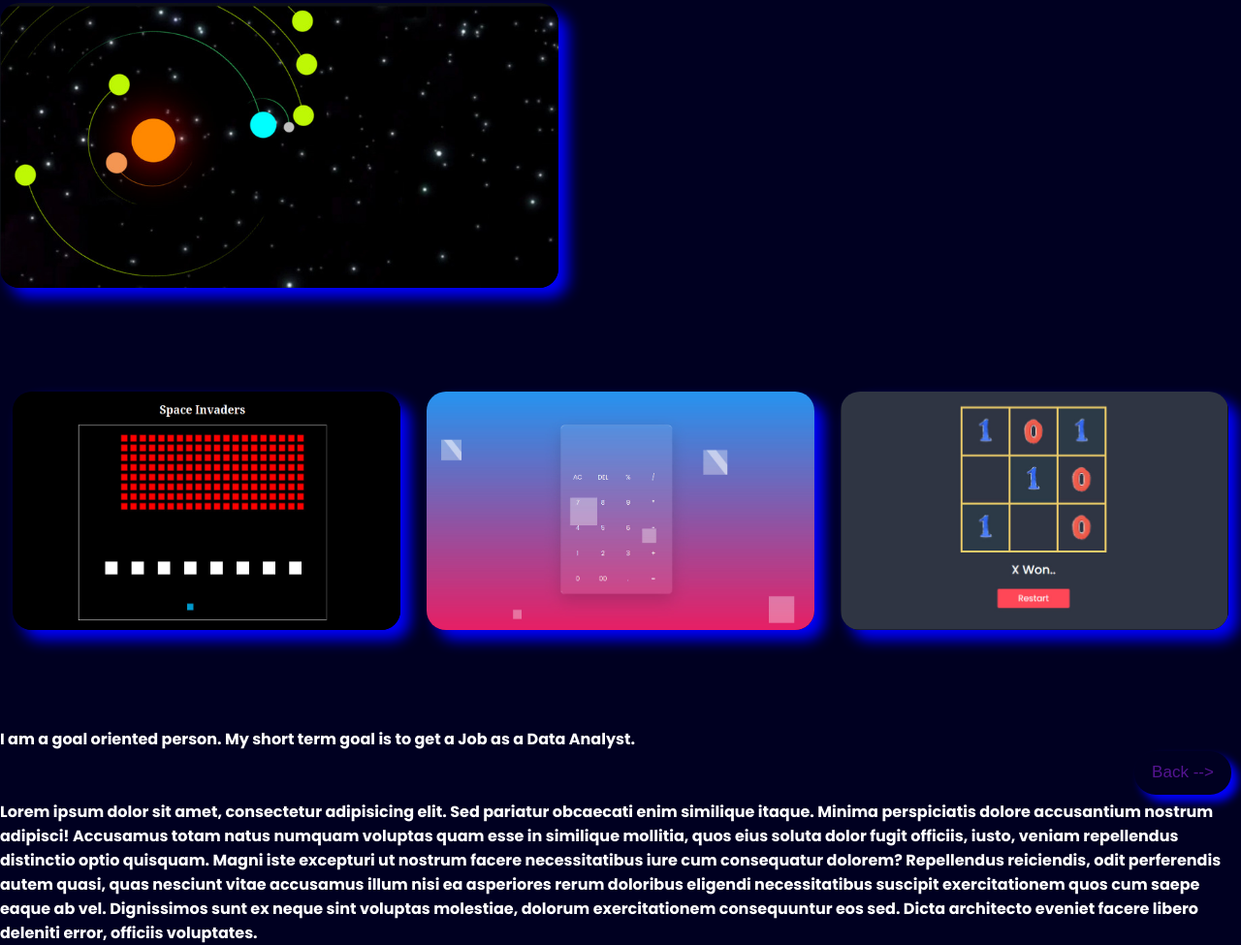
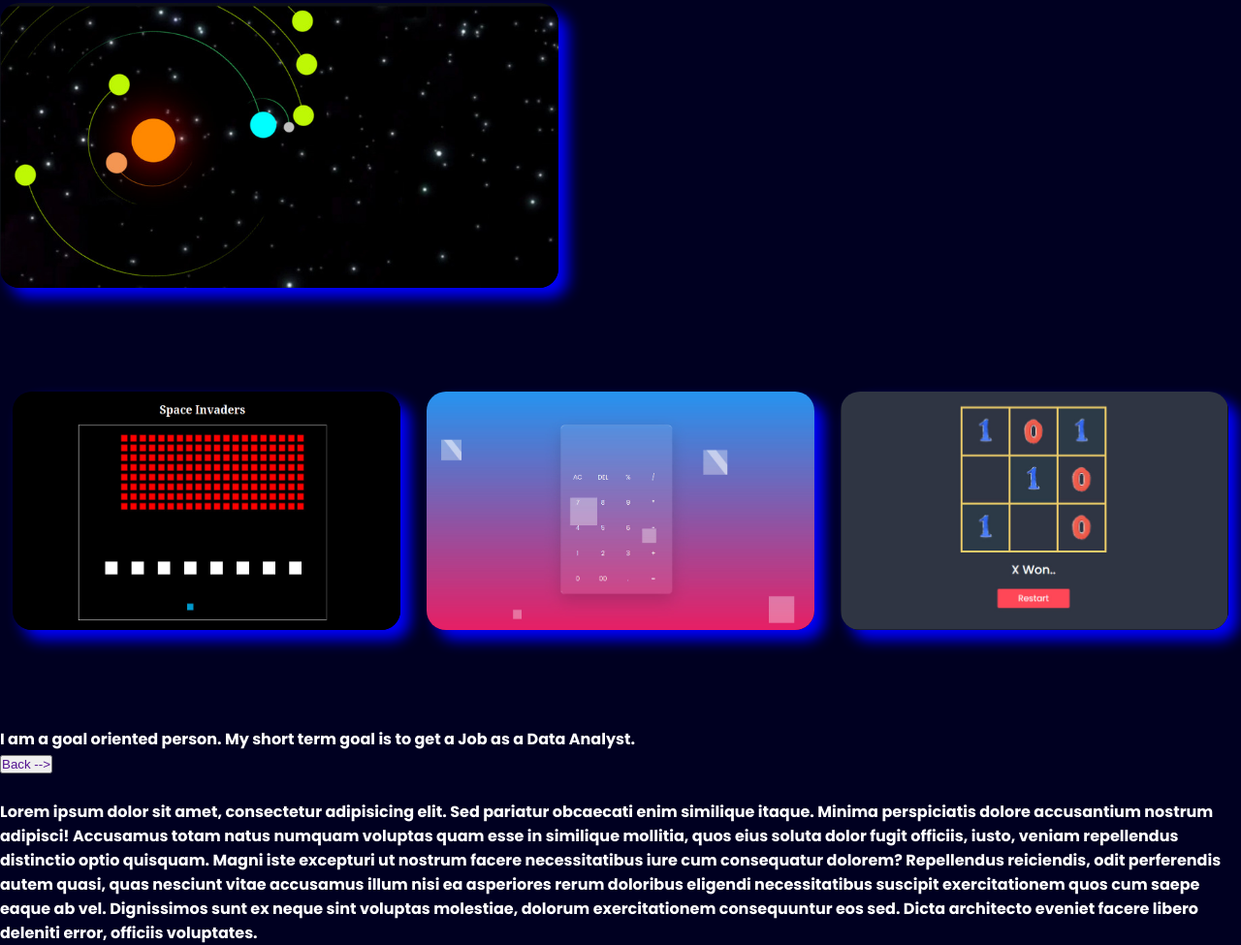
Before and after one commit to Mayank-Garg7/Portfolio, a plain HTML site: page about.html in a window 1280 px wide. Shown: the part 425-1400 px from the top of the page at 97% size. Drawn offline with Linux system fonts and the light colour scheme.

Commit message:
Add files via upload

```diff
--- a/style.css
+++ b/style.css
@@ -9,7 +9,7 @@ body {
     font-family: 'Poppins', sans-serif;
 }
 
-nav{
+nav {
     display: flex;
     justify-content: space-around;
     align-items: center;
@@ -57,7 +57,7 @@ nav ul li a:hover {
     font-size: 2rem;
 }
 
-.leftSection .btn{
+.leftSection .btn {
     padding: 12px;
     margin-right: 25px;
     background: #1e2167;
@@ -94,7 +94,7 @@ nav ul li a:hover {
     display: flex;
     justify-content: space-around;
     margin: 50px;
-    /* margin-top: 10px; */
+    margin-top: 10px;
     word-spacing: 5px;
 }
 
@@ -134,10 +134,10 @@ span {
     box-shadow: none;
 }
 
-h3 {
+#about h3 {
     font-weight: 20px;
     font-size: 25px;
-    margin: 0px 0 0 40px;
+    margin: 120px 0 0 40px;
 }
 
 a {
@@ -145,21 +145,10 @@ a {
     color: rgb(84, 20, 145);
 }
 
-.back{
-    width: 100px;
-    height: 45px;
-    padding: 8px;
-    font-size: 17px;
-    border-radius: 22px;
-    float: right;
-    margin-right: 10px;
-    background-color: transparent;
-    border: none;
-    box-shadow: 7px 7px 10px blue;
-}
-.back:hover{
-    box-shadow: none;
-}
+
+
+
+
 
 footer {
     background-color: #0e0e1a;
```
